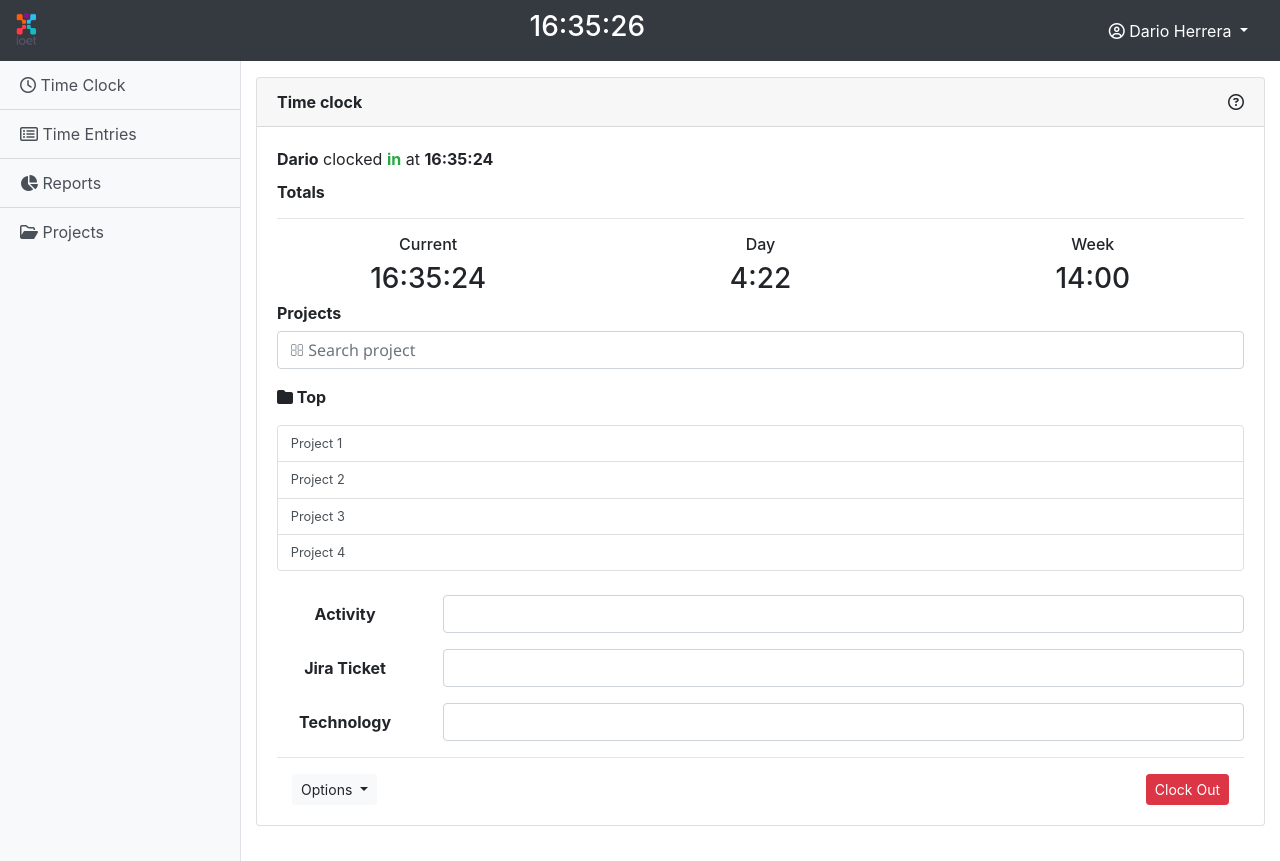
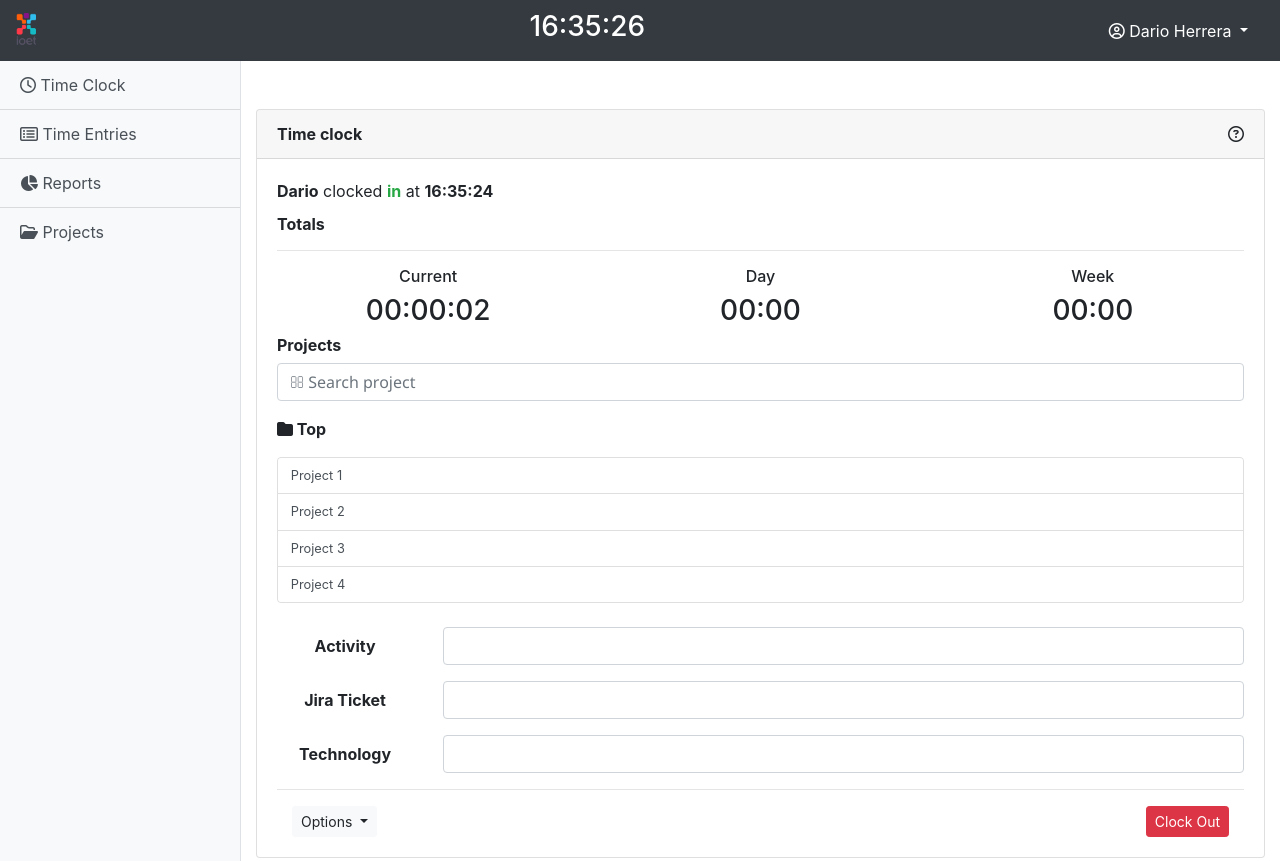
Before and after one commit to ioet/time-tracker-ui, an Angular app: page /time-clock in a window 1280 px wide. Both pictures are taken after a click on the button "Clock In". Built offline with nearby package versions, Linux system fonts and the light colour scheme.

Commit message:
Update time-clock.component.html

```diff
--- a/src/app/components/options-sidebar/time-clock/time-clock.component.html
+++ b/src/app/components/options-sidebar/time-clock/time-clock.component.html
@@ -1,9 +1,4 @@
-<div class="text-center mt-3">
-
-  <div *ngIf="showAlertEnterTecnology" class="alert alert-danger" role="alert">
-    Field technology is requiered. Enter this field for clock out.
-  </div>
-
+<div class="text-center mt-5">
     <div class="card">
         <div class="card-header">
             <div class="row">
@@ -24,30 +19,29 @@
             <div class="row">
                 <div class="col-4">
                     <h6>Current</h6>
-          <h3>{{ hour | number: '2.0-2' }}:{{ minute | number: '2.0-2' }}:{{ seconds | number: '2.0-2' }}</h3>
+                    <h3>{{ hourCounterRealTime | number: '2.0-2' }}:{{ minuteCounterRealTime | number: '2.0-2' }}:{{ secondsCounterRealTime | number: '2.0-2' }}</h3>
                 </div>
                 <div class="col-4">
                     <h6>Day</h6>
-          <h3>4:22</h3>
+                    <h3>00:00</h3>
                 </div>
                 <div class="col-4">
                     <h6>Week</h6>
-          <h3>14:00</h3>
+                    <h3>00:00</h3>
                 </div>
             </div>
             <h6 class="text-left"><strong>Projects</strong></h6>
             <form>
                 <div class="form-group">
-          <input type="text" class="form-control" id="formGroupExampleInput" placeholder="&#xF002; Search project"
-            style="font-family:'Segoe UI', Tahoma, Geneva, Verdana, sans-serif, FontAwesome">
+                    <input type="text" class="form-control" id="formGroupExampleInput" placeholder="&#xF002; Search project" style="font-family:'Segoe UI', Tahoma, Geneva, Verdana, sans-serif, FontAwesome">
                 </div>
             </form>
-      <p class="text-left"><i class="fas fa-folder"></i><strong> Top</strong></p>
+            <p class="text-left"><i class="fas fa-folder"></i><strong>  Top</strong></p>
             <ul class="list-group">
                 <app-project-list-hover [projects]="projects" (showFields)="setShowFields($event)"></app-project-list-hover>
             </ul>
             <br>
-      <form *ngIf="!isClockIn || showFields">
+            <form *ngIf="(!isClockIn || showFields) && !isHidenForm">
                 <div class="form-group row">
                     <label for="inputActivity" class="col-sm-2 col-form-label text-center"><strong>Activity</strong></label>
                     <div class="col-sm-10">
@@ -63,24 +57,25 @@
                 <div class="form-group row">
                     <label for="inputTechnology" class="col-sm-2 col-form-label text-center"><strong>Technology</strong></label>
                     <div class="col-sm-10">
-            <input #data type="text" (keyup)="enterTechnology(data.value)" class="form-control">
+                        <input *ngIf="!showAlertEnterTecnology" #data type="text" (keyup)="enterTechnology(data.value)" class="form-control">
+                        <input *ngIf="showAlertEnterTecnology" #data type="text" (keyup)="enterTechnology(data.value)" class="form-control border-danger">
+                        <div>
+                            <h6 *ngIf="showAlertEnterTecnology" class="text-danger text-left">Technology field is required. Enter this field to clock out.</h6>
+                        </div>
                     </div>
                 </div>
             </form>
             <hr>
             <div class="container">
                 <div class="row">
-          <div class="col text-left">
-            <button class="btn btn-light btn-sm dropdown-toggle" type="button" data-toggle="dropdown"
-              aria-haspopup="true" aria-expanded="false">
+                    <div class="col text-left" id="optionsContainer">
+                        <button class="btn btn-light btn-sm dropdown-toggle" type="button" data-toggle="dropdown" aria-haspopup="true" aria-expanded="false">
                           Options
                         </button>
                     </div>
-          <div class="col text-right">
-            <button *ngIf="isClockIn" class="btn btn-success btn-sm" type="button" (click)="employeClockIn()">Clock
-              In</button>
-            <button *ngIf="!isClockIn" class="btn btn-danger btn-sm" type="button" (click)="employeClockOut()">Clock
-              Out</button>
+                    <div class="col text-right" id="clockInOutContainer">
+                        <button *ngIf="isClockIn" class="btn btn-success btn-sm" type="button" (click)="employeClockIn()">Clock In</button>
+                        <button *ngIf="!isClockIn" class="btn btn-danger btn-sm" type="button" (click)="employeClockOut()">Clock Out</button>
                     </div>
                 </div>
             </div>
```
Lines whose indentation alone changed are shown as unchanged.
